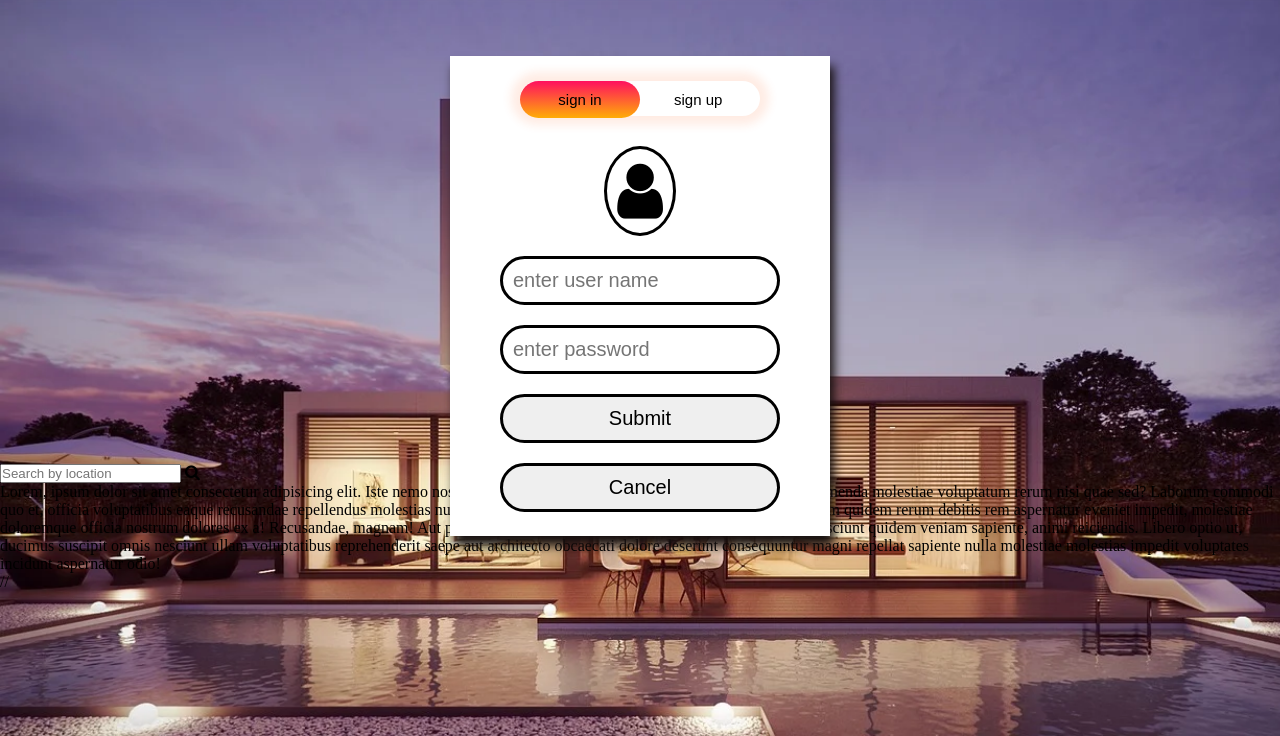
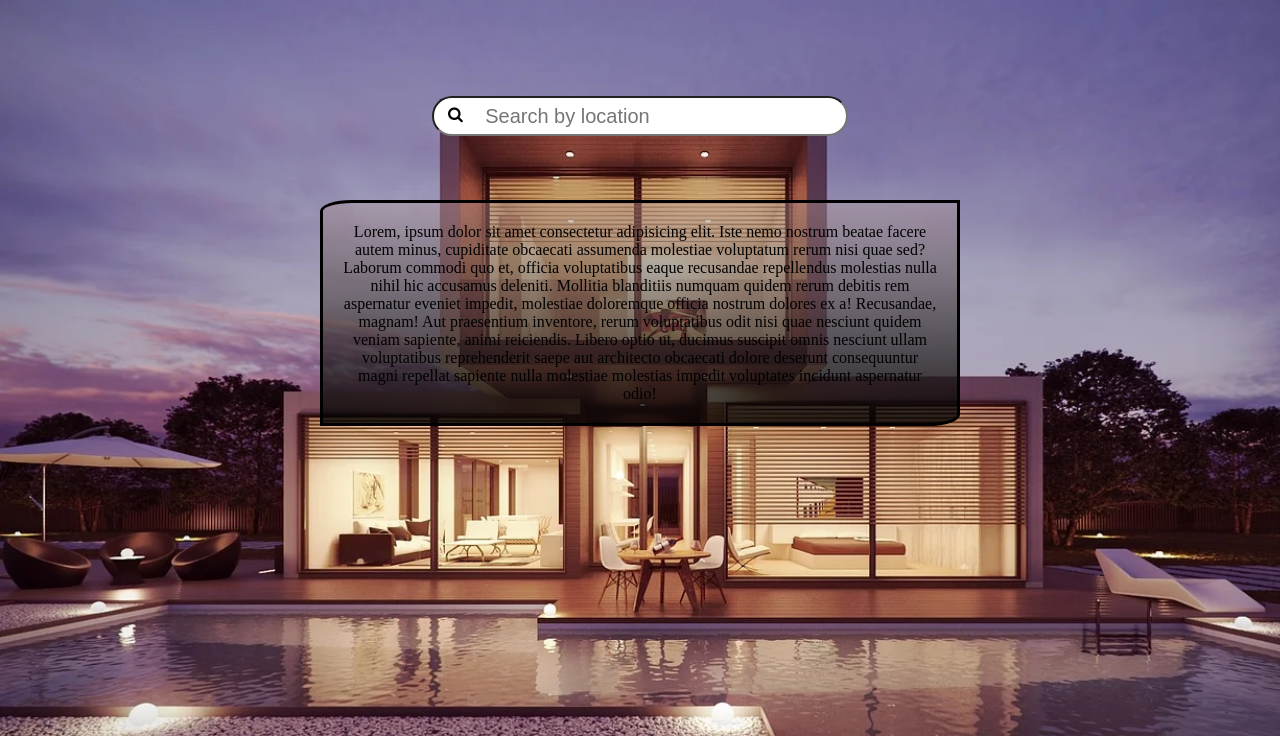
Before and after one commit to codemerry/buysale.com, a plain HTML site: page index.html in a window 1280 px wide. Shown: the part 64-800 px from the top of the page. Drawn offline with Linux system fonts and the light colour scheme.

Commit message:
login page completed with dynamic animation

```diff
--- a/rentcss.css
+++ b/rentcss.css
@@ -25,7 +25,7 @@ a{
     background-color: yellow;
     box-shadow: 4px 6px 8px gray;
     position: sticky;
-    z-index: 100;
+    z-index: 1000;
 }
 
 .container1{
@@ -48,6 +48,7 @@ a{
 .navul li{
     float: left;
     padding: 1rem;
+
 }
 
  @media screen and (max-width:630px){
@@ -115,7 +116,7 @@ a{
  /* head is over */
 
  #newsta{
-     background-image:url('./House2.webp');
+     background-image:url('./House2.webp') ,linear-gradient(rgba(196, 167, 167, 0.2),rgba(0,0,0,0.2));
      height: calc( 100vh - 3rem);
      width: 100vw;
      z-index: -10;
@@ -130,12 +131,15 @@ a{
      background-color: white;
      margin: auto;
      transform: translateY(15%);
+     transform: translateX(-1000%);
       box-shadow: 4px 10px 10px rgb(22, 16, 16);
       padding: 5px;
+
+     transition: transform 1s;
  }
 
  .btnsha{
-     width:240px;
+     width:230px;
      margin: 20px auto;
      position: relative;
      height: 35px;
@@ -150,14 +154,25 @@ a{
     outline: none;
     position: relative;
     border: 0;
-    font-size: 15px;
+    font-size: 14px;
+
  }
 
- .in{
+ .out{
      background-image: linear-gradient(#ff105f,#ffad06);
      width: 120px;
      border-radius: 30px;
+     transition: 2s display;
  }
+
+
+
+/* .out{
+    background-image: linear-gradient(#ff105f,#ffad06);
+     width: 120px;
+     border-radius: 30px;
+
+} */
 
  .input-group{
      top:5%;
@@ -193,3 +208,62 @@ a{
  #signup{
      display: none;
  }
+
+ /* .form1{
+     transform: translateX(-1000%);
+ } */
+
+ .form21{
+       transform: translate(0%,15%);
+       position: relative;
+ }
+
+.log1o{
+   background-image:linear-gradient(rgba(196, 167, 167, 0.445),rgba(0,0,0,0.2)),
+    url(./houseimage1.webp);
+  background-size: cover;
+   height: 100vh;
+   width: 100vw;
+   z-index: 100;
+}
+
+
+.search-bar{
+    width: 50%;
+    height: 50px;
+    /* background-color: black; */
+    position: absolute;
+    top:20% ;
+    margin-right: 25%;
+    margin-left: 25%;
+    text-align: center;
+   transition: display 2s ease-in;
+}
+
+.search-bar input{
+    border-radius: 30px;
+    width:65%;
+    height: 40px;
+    padding-left: 8%;
+    position: relative;
+    outline: none;
+    font-size: 20px;
+}
+
+.search-bar i{
+    position: absolute;
+    top:20%;
+    left:20%;
+    padding-right: 2%;
+
+}
+
+.box23{
+    background-image: linear-gradient(rgba(180, 153, 153, 0.384) ,rgba(0,0,0,0.8));
+    position: absolute;
+    margin-top: 10%;
+    width: 100%;
+    padding: 20px;
+    border: 3px solid;
+    border-radius: 5% 0%;
+}
```
